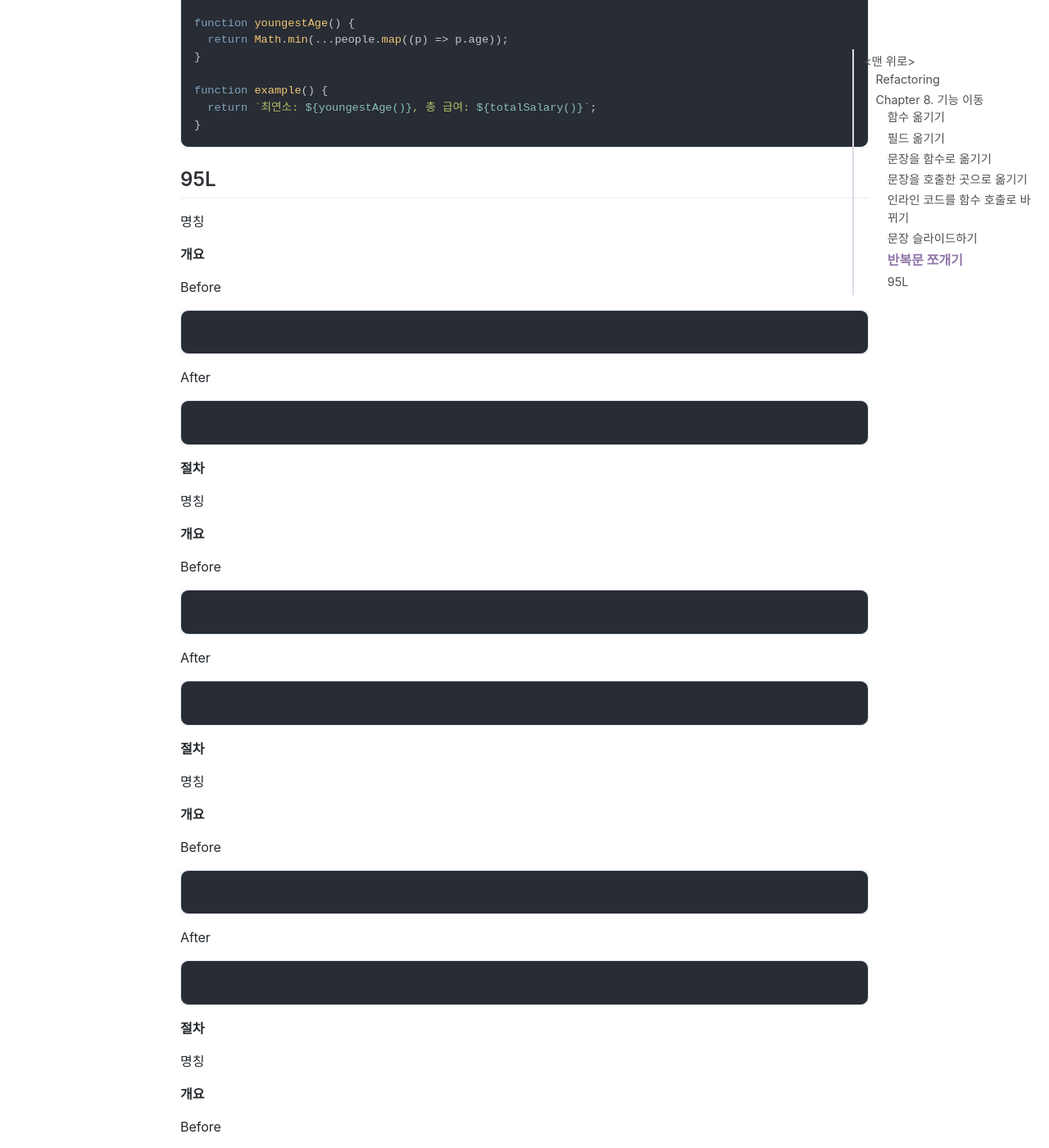
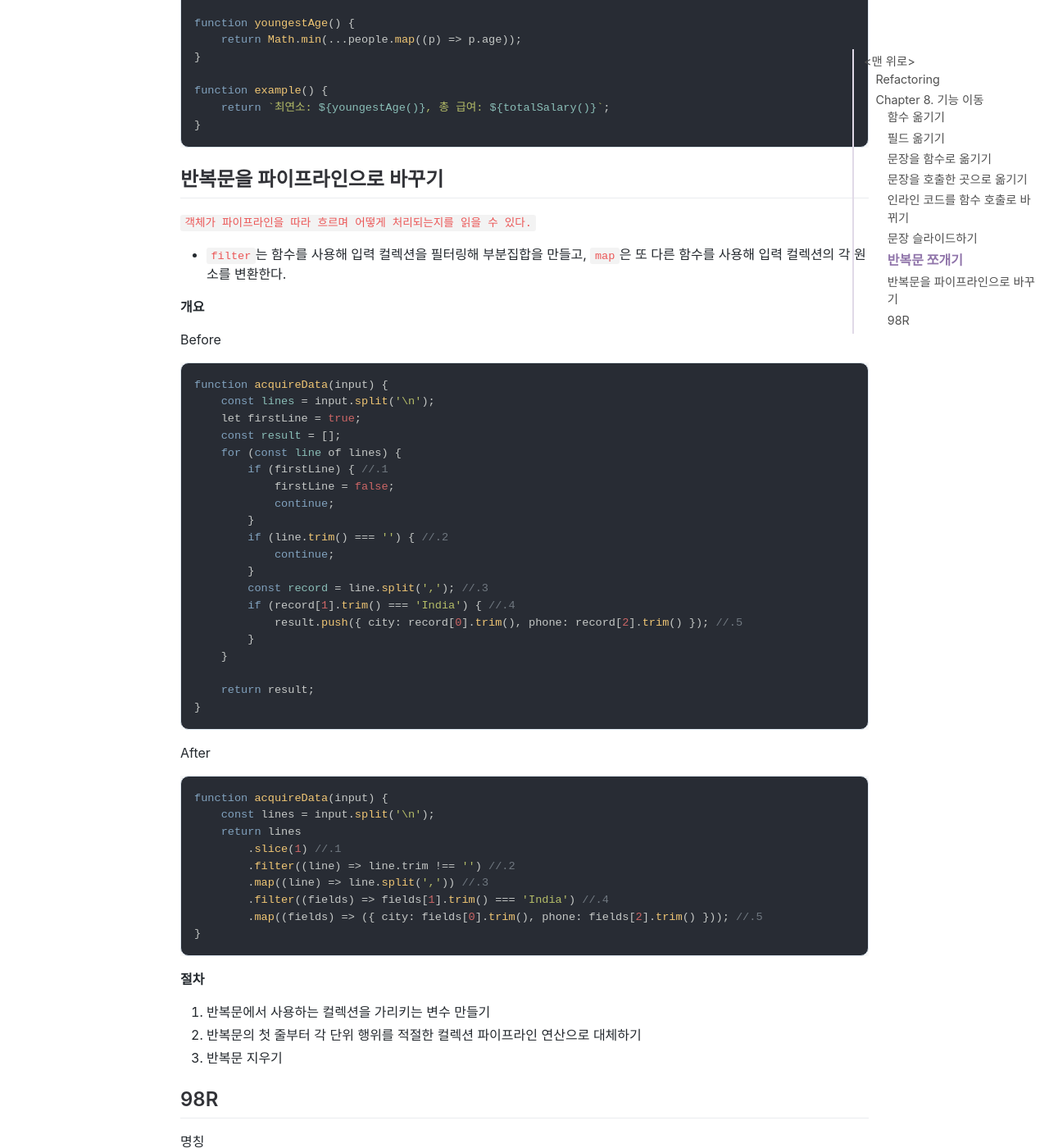
Before and after one commit to jihunparkme/jihunparkme.github.io, a Jekyll site: the page built from _posts/2021-11-25-Refactoring-08.md, in a window 1280 px wide and 1400 px high, scrolled down 7905 px. Shown: the whole window at 82% size. Built offline with Jekyll 4.4.1, drawn with Linux system fonts in a browser that asks for light colours; nearby versions of some CDN libraries; comment, search, counter and statistics services are not loaded; some of the changed text lies outside the part shown.

Commit message:
[Refactoring] 반복문을 파이프라인으로 바꾸기

````diff
--- a/_posts/2021-11-25-Refactoring-08.md
+++ b/_posts/2021-11-25-Refactoring-08.md
@@ -238,7 +238,7 @@ Before
 ```javascript
 let appliesToMass = false;
 for (const s of states) {
-  if (s === 'MA') { appliesToMass = true; }
+    if (s === 'MA') { appliesToMass = true; }
 }
 ```
 
@@ -309,8 +309,8 @@ Before
 let averageAge = 0;
 let totalSalary = 0;
 for (const p of people) {
-  averageAge += p.age;
-  totalSalary += p.salary;
+    averageAge += p.age;
+    totalSalary += p.salary;
 }
 averageAge = averageAge / people.length;
 ```
@@ -320,12 +320,12 @@ After
 ```javascript
 let totalSalary = 0;
 for (const p of people) {
-  totalSalary += p.salary;
+    totalSalary += p.salary;
 }
 
 let averageAge = 0;
 for (const p of people) {
-  averageAge += p.age;
+    averageAge += p.age;
 }
 averageAge = averageAge / people.length;
 ```
@@ -343,19 +343,72 @@ averageAge = averageAge / people.length;
 
 ```javascript
 function totalSalary() {
-  return people.reduce((total, p) => total + p.salary, 0);
+    return people.reduce((total, p) => total + p.salary, 0);
 }
 
 function youngestAge() {
-  return Math.min(...people.map((p) => p.age));
+    return Math.min(...people.map((p) => p.age));
 }
 
 function example() {
-  return `최연소: ${youngestAge()}, 총 급여: ${totalSalary()}`;
+    return `최연소: ${youngestAge()}, 총 급여: ${totalSalary()}`;
 }
 ```
 
-## 95L
+## 반복문을 파이프라인으로 바꾸기
+
+`객체가 파이프라인을 따라 흐르며 어떻게 처리되는지를 읽을 수 있다.`
+
+- `filter`는 함수를 사용해 입력 컬렉션을 필터링해 부분집합을 만들고, `map`은 또 다른 함수를 사용해 입력 컬렉션의 각 원소를 변환한다.
+
+**개요**
+
+Before
+
+```javascript
+function acquireData(input) {
+    const lines = input.split('\n');
+    let firstLine = true;
+    const result = [];
+    for (const line of lines) {
+        if (firstLine) { //.1
+            firstLine = false;
+            continue;
+        }
+        if (line.trim() === '') { //.2
+            continue;
+        }
+        const record = line.split(','); //.3
+        if (record[1].trim() === 'India') { //.4
+            result.push({ city: record[0].trim(), phone: record[2].trim() }); //.5
+        }
+    }
+
+    return result;
+}
+```
+
+After
+
+```javascript
+function acquireData(input) {
+    const lines = input.split('\n');
+    return lines
+        .slice(1) //.1
+        .filter((line) => line.trim !== '') //.2
+        .map((line) => line.split(',')) //.3
+        .filter((fields) => fields[1].trim() === 'India') //.4
+        .map((fields) => ({ city: fields[0].trim(), phone: fields[2].trim() })); //.5
+}
+```
+
+**절차**
+
+1. 반복문에서 사용하는 컬렉션을 가리키는 변수 만들기
+2. 반복문의 첫 줄부터 각 단위 행위를 적절한 컬렉션 파이프라인 연산으로 대체하기
+3. 반복문 지우기
+
+## 98R
 
 명칭
 
@@ -410,21 +463,3 @@ After
 ```
 
 **절차**
-
-명칭
-
-**개요**
-
-Before
-
-```javascript
-
-```
-
-After
-
-```javascript
-
-```
-
-**절차**
````
